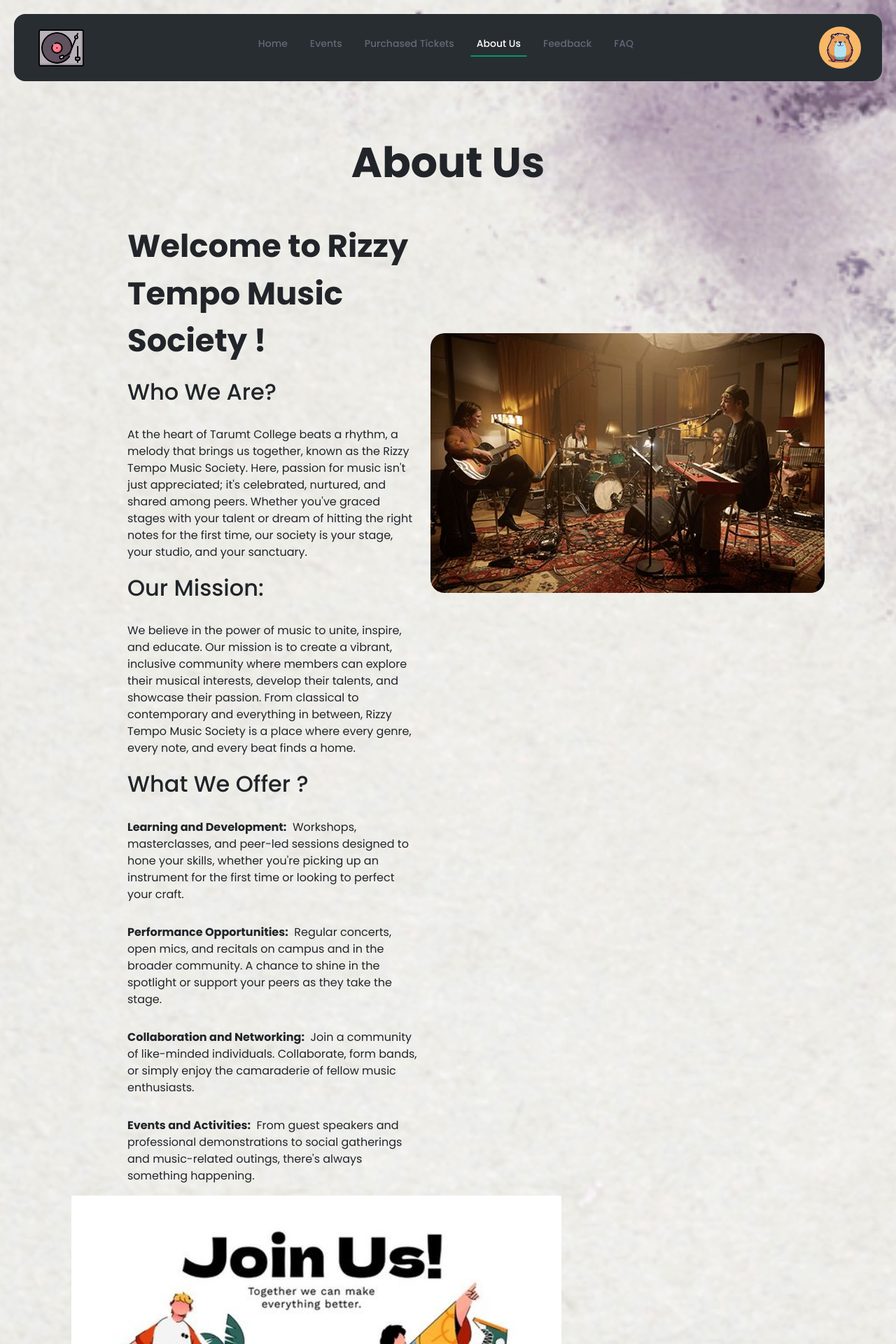
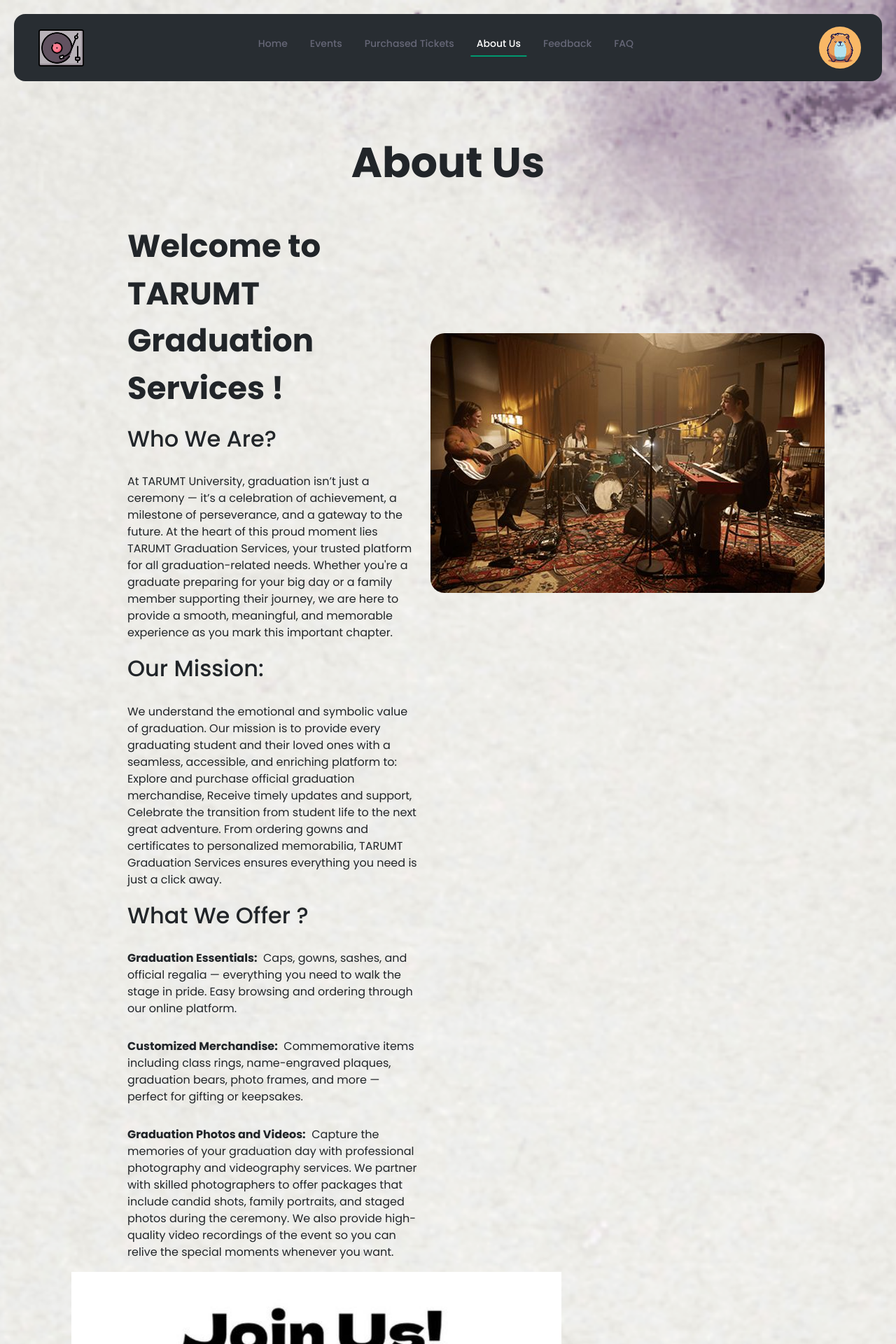
Before and after one commit to ThingWei/CloudPHP, a PHP site: page /aboutus.php in a window 1280 px wide. Shown: the top 1920 px of the page at 70% size. Run offline with PHP 8.4, Linux system fonts and the light colour scheme; a user stored in the database is signed in.

Commit message:
change some header name

```diff
--- a/RizzyTempo/aboutus.php
+++ b/RizzyTempo/aboutus.php
@@ -85,48 +85,41 @@ Click nbfs://nbhost/SystemFileSystem/Templates/Scripting/EmptyPHPWebPage.php to
         <div class="container-content">
             <h1 class="conth1"><b>About Us</b></h1>
             <img src="img/background2.jpg" class="backimg">
-            <p class="contp1"><b>Welcome to Rizzy Tempo Music Society !</b>
+            <p class="contp1"><b>Welcome to TARUMT Graduation Services !</b>
             </p>
             <h2 class="conth2">Who We Are?</h2>
-            <p class="contp">At the heart of Tarumt College beats a
-                rhythm,
-                a melody that brings us together, known as the Rizzy Tempo Music Society.
-                Here, passion for music isn't just appreciated; it's celebrated, nurtured, and shared among peers.
-                Whether you've graced stages with your talent or dream of hitting the right notes for the first time,
-                our
-                society is your stage, your studio, and your sanctuary.</p>
+            <p class="contp">At TARUMT University, graduation isn’t just a ceremony — it’s a celebration of achievement,
+                 a milestone of perseverance, and a gateway to the future.
+                At the heart of this proud moment lies TARUMT Graduation Services,
+                your trusted platform for all graduation-related needs.
+Whether you're a graduate preparing for your big day or a family member supporting their journey,
+we are here to provide a smooth, meaningful, and memorable experience as you mark this important chapter.
+</p>
             <h2 class="conth2">Our Mission:</h2>
-            <p class="contp">We believe in the power of music to unite,
-                inspire, and educate.
-                Our mission is to create a vibrant, inclusive community where members can explore their musical
-                interests,
-                develop their talents, and showcase their passion.
-                From classical to contemporary and everything in between, Rizzy Tempo Music Society is a place where
-                every
-                genre, every note, and every beat finds a home.
+            <p class="contp">We understand the emotional and symbolic value of graduation. Our mission is to provide every graduating student and their loved ones with a seamless,
+                accessible, and enriching platform to:
+                Explore and purchase official graduation merchandise,
+                Receive timely updates and support,
+                Celebrate the transition from student life to the next great adventure.
+                From ordering gowns and certificates to personalized memorabilia, TARUMT Graduation Services ensures everything you need is just a click away.
+
+
             </p>
             <h2 class="conth2"> What We Offer ?</h2>
             <p class="contp">
-                <b>Learning and Development:</b> &nbsp;Workshops, masterclasses, and peer-led sessions designed to hone
-                your
-                skills, whether you're picking up an instrument for the first time or looking to perfect your craft.
+                <b>Graduation Essentials:</b> &nbsp;Caps, gowns, sashes, and official regalia — everything you need to walk the stage in pride. Easy browsing and ordering through our online platform.
             </p>
-            <p class="contp"><b>Performance Opportunities:</b>&nbsp;
-                Regular
-                concerts, open mics, and recitals on campus and in the broader community. A chance to shine in the
-                spotlight
-                or support your peers as they take the stage.
+            <p class="contp"><b>Customized Merchandise:</b>&nbsp;
+            Commemorative items including class rings, name-engraved plaques, graduation bears,
+            photo frames, and more — perfect for gifting or keepsakes.
             </p>
-            <p class="contp"><b>Collaboration and Networking:</b>
-                &nbsp;Join
-                a community of like-minded individuals. Collaborate, form bands, or simply enjoy the camaraderie of
-                fellow
-                music enthusiasts.
+            <p class="contp"><b>Graduation Photos and Videos:</b>
+                &nbsp;Capture the memories of your graduation day with professional photography and videography services.
+                We partner with skilled photographers to offer packages that include candid shots, family portraits,
+                and staged photos during the ceremony.
+                We also provide high-quality video recordings of the event so you can relive the special moments whenever you want.
             </p>
-            <p class="contp"><b>Events and Activities:</b>&nbsp; From
-                guest
-                speakers and professional demonstrations to social gatherings and music-related outings, there's always
-                something happening.</p>
+
             <img class="backimg2" src="img/joinus.jpg" alt="joinus">
 
             <h2 class="conth2">Join Us</h2>
@@ -174,7 +167,7 @@ Click nbfs://nbhost/SystemFileSystem/Templates/Scripting/EmptyPHPWebPage.php to
                 </h3>
                 <ul class="footnav">
                     <li><a href="home.php">Home</a></li>
-                    <li><a href="event.php">Events</a></li>
+                    <li><a href="event.php">Products</a></li>
                     <li><a href="displayTicket.php">Purchased Tickets</a></li>
                     <li><a href="aboutus.php">About Us</a></li>
                     <li><a href="feedback.php">Feedback</a></li>
@@ -200,7 +193,7 @@ Click nbfs://nbhost/SystemFileSystem/Templates/Scripting/EmptyPHPWebPage.php to
             </div>
         </div>
         <hr>
-        <p class="parafoot" style="text-align: center; font-size: 16px;">Rizzy Tempo Music Society @ 2024</p>
+        <p class="parafoot" style="text-align: center; font-size: 16px;">TARUMT Graduation Service @ 2025</p>
     </footer>
 </div>
 <!-- End Of Footer -->
--- a/RizzyTempo/event.php
+++ b/RizzyTempo/event.php
@@ -19,7 +19,7 @@ Click nbfs://nbhost/SystemFileSystem/Templates/Scripting/EmptyPHPWebPage.php to
 
     <head>
         <meta name="viewport" content="width=device-width, initial-scale=1.0">
-        <title>Events</title>
+        <title>Products</title>
         <link href="https://cdn.jsdelivr.net/npm/bootstrap@5.3.3/dist/css/bootstrap.min.css" rel="stylesheet"
               integrity="sha384-QWTKZyjpPEjISv5WaRU9OFeRpok6YctnYmDr5pNlyT2bRjXh0JMhjY6hW+ALEwIH" crossorigin="anonymous">
         <link href="css/header.css" rel="stylesheet">
@@ -75,7 +75,7 @@ Click nbfs://nbhost/SystemFileSystem/Templates/Scripting/EmptyPHPWebPage.php to
                                 <a class="nav-link mx-lg-2" aria-current="page" href="home.php">Home</a>
                             </li>
                             <li class="nav-item">
-                                <a class="nav-link active mx-lg-2" style='color:white;' aria-current="page" href="event.php">Events</a>
+                                <a class="nav-link active mx-lg-2" style='color:white;' aria-current="page" href="event.php">Products</a>
                             </li>
                             <li class="nav-item">
                                 <a class="nav-link mx-lg-2" aria-current="page" href="displayTicket.php">Purchased Tickets</a>
```
Also changed, not shown: RizzyTempo/home.php (+14 -17 lines), RizzyTempo/index.php (+18 -28 lines), RizzyTempo/img/flowers.jpg (added).
